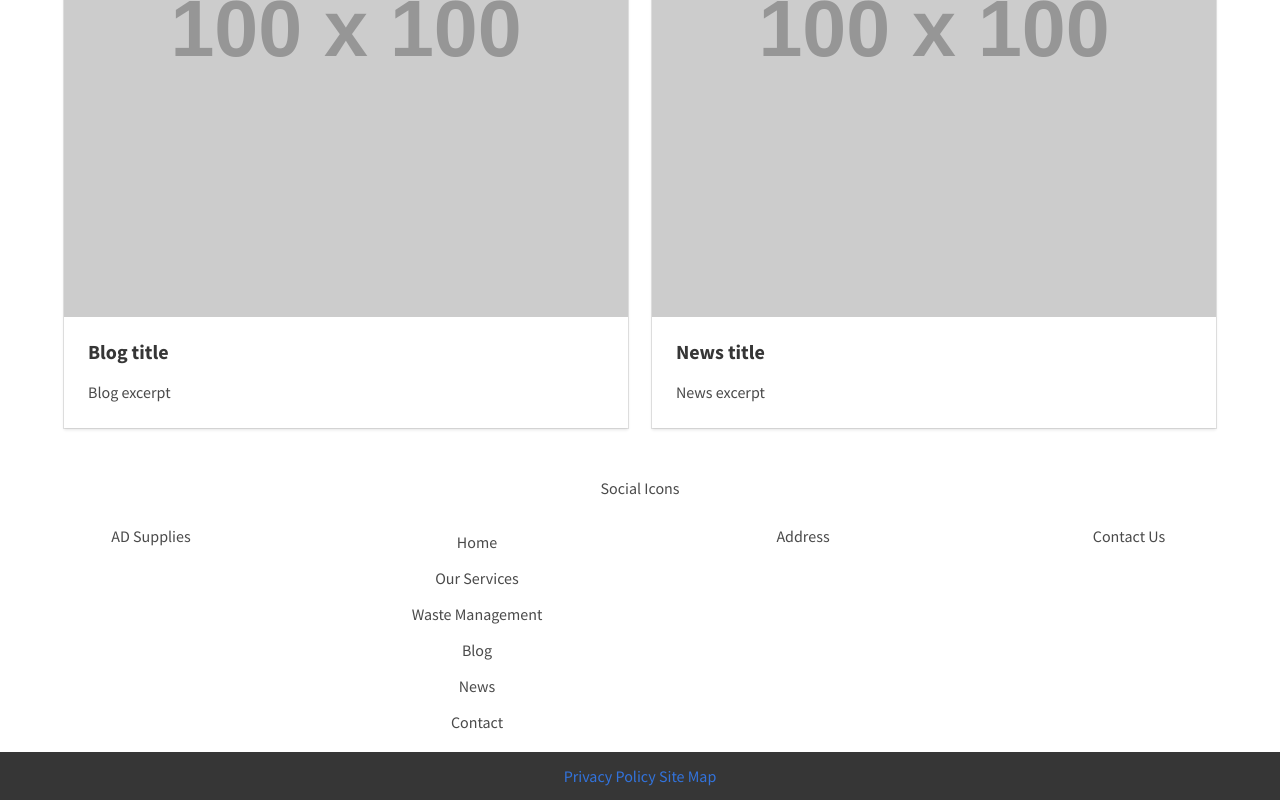
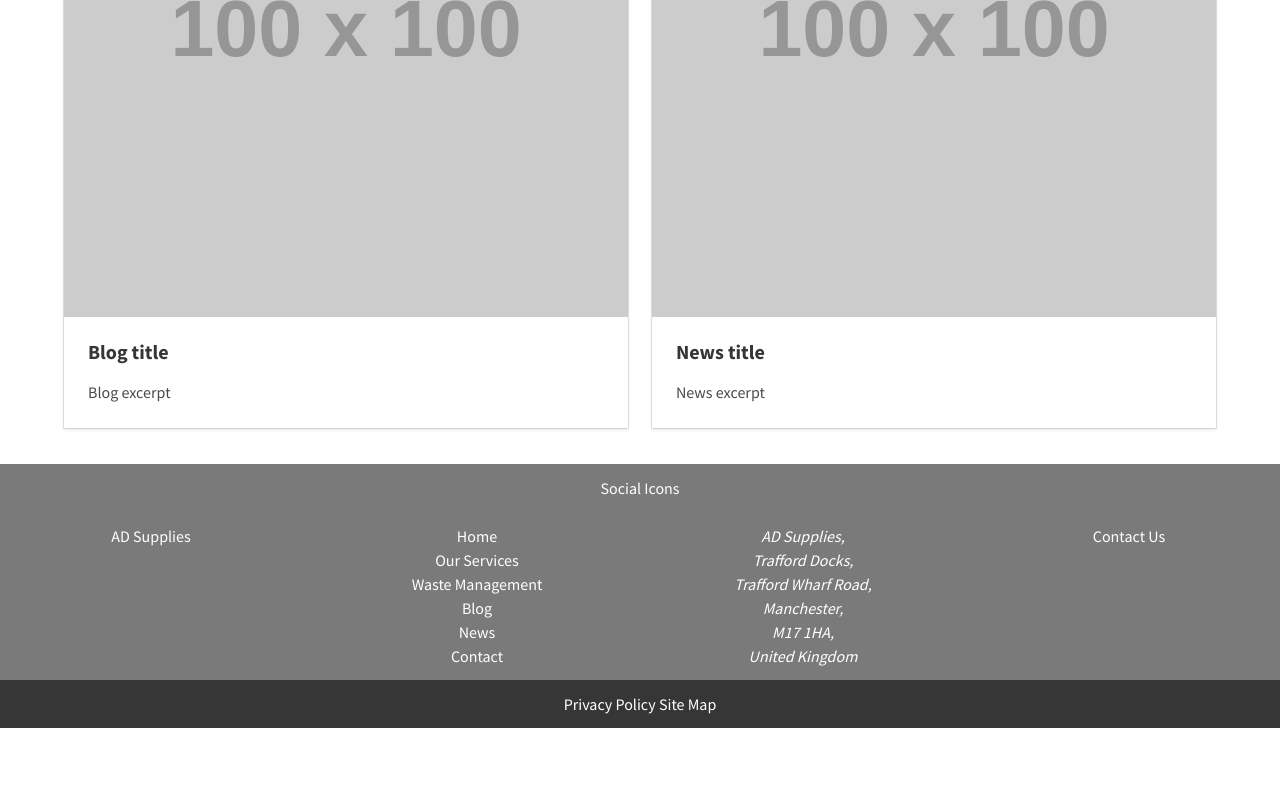
Before and after one commit to PatrickWhitehouse/ad-supplies-craft, a plain HTML site: page index.html in a window 1280 px wide. Shown: the part 1381-2181 px from the top of the page. After the commit the page ends 2109 px from the top, so only its background shows below. Drawn offline with nearby package versions, Linux system fonts and the light colour scheme; placeholder pictures from the web are drawn by us.

Commit message:
update footer colours

```diff
--- a/index.html
+++ b/index.html
@@ -121,25 +121,32 @@
     </main>
     <footer class="has-text-centered">
 
-            <div class="columns">
+        <div class="columns has-background-grey has-text-white">
             <div class="column">Social Icons</div>
         </div>
-            <div class="columns">
+        <div class="columns has-background-grey has-text-white">
             <div class="column">
                 AD Supplies
             </div>
             <div class="column">
-                    <ul class="menu-list">
-                        <li><a href="#">Home</a></li>
-                        <li><a href="#">Our Services</a></li>
-                        <li><a href="#">Waste Management</a></li>
-                        <li><a href="#">Blog</a></li>
-                        <li><a href="#">News</a></li>
-                        <li><a href="#">Contact</a></li>
+                <ul>
+                    <li><a href="#" class="has-text-white">Home</a></li>
+                    <li><a href="#" class="has-text-white">Our Services</a></li>
+                    <li><a href="#" class="has-text-white">Waste Management</a></li>
+                    <li><a href="#" class="has-text-white">Blog</a></li>
+                    <li><a href="#" class="has-text-white">News</a></li>
+                    <li><a href="#" class="has-text-white">Contact</a></li>
                 </ul>
             </div>
             <div class="column">
-                    Address
+                <address>
+                    AD Supplies,<br>
+                    Trafford Docks,<br>
+                    Trafford Wharf Road,<br>
+                    Manchester,<br>
+                    M17 1HA,<br>
+                    United Kingdom
+                </address>
             </div>
             <div class="column">
                 Contact Us
@@ -149,8 +156,8 @@
 
         <div class="columns has-background-dark">
             <div class="column">
-                    <a href="#">Privacy Policy</a>
-                    <a href="#">Site Map</a>
+                <a href="#" class="has-text-white">Privacy Policy</a>
+                <a href="#" class="has-text-white">Site Map</a>
             </div>
         </div>
 
```
Lines whose indentation alone changed are shown as unchanged.
